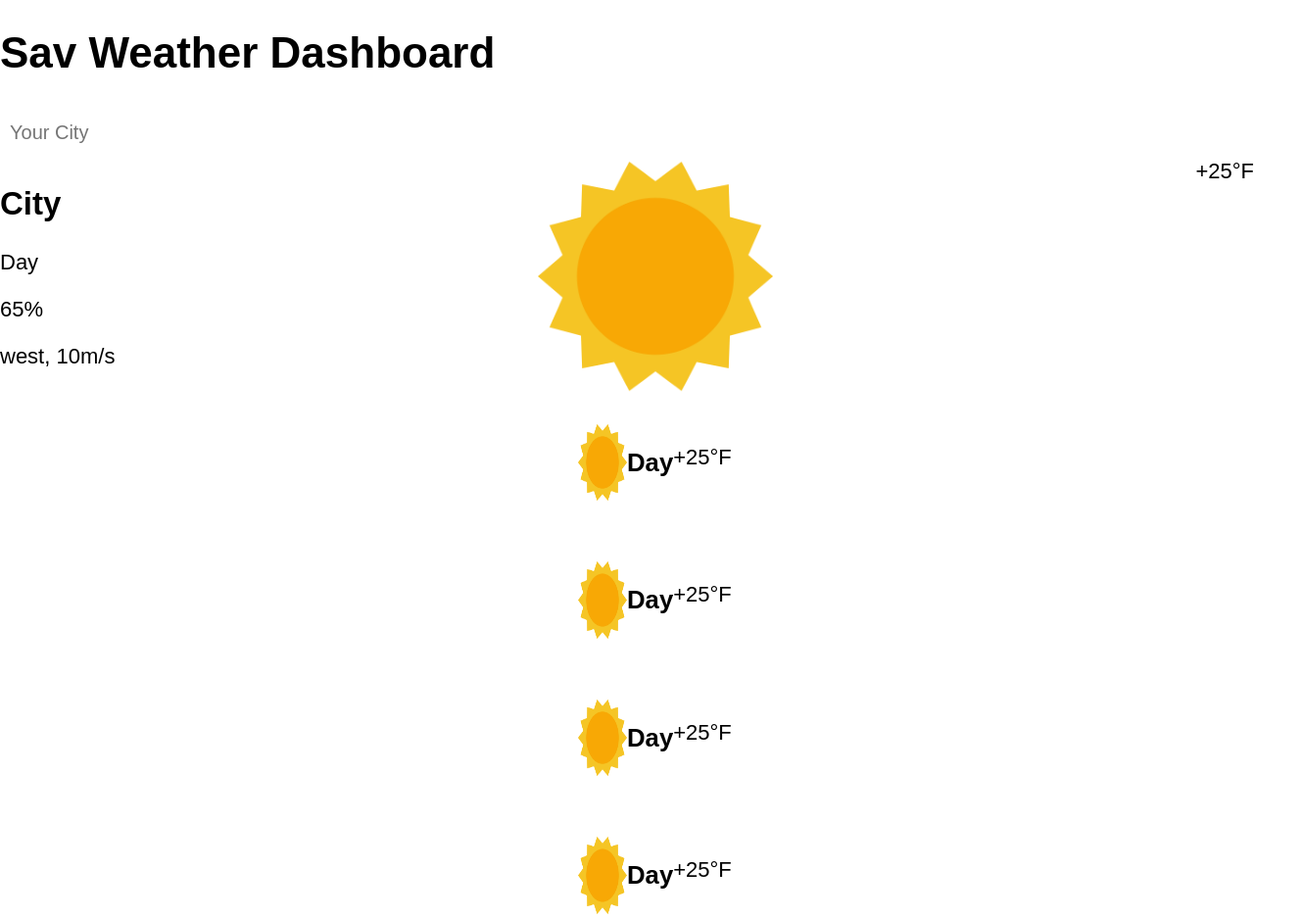
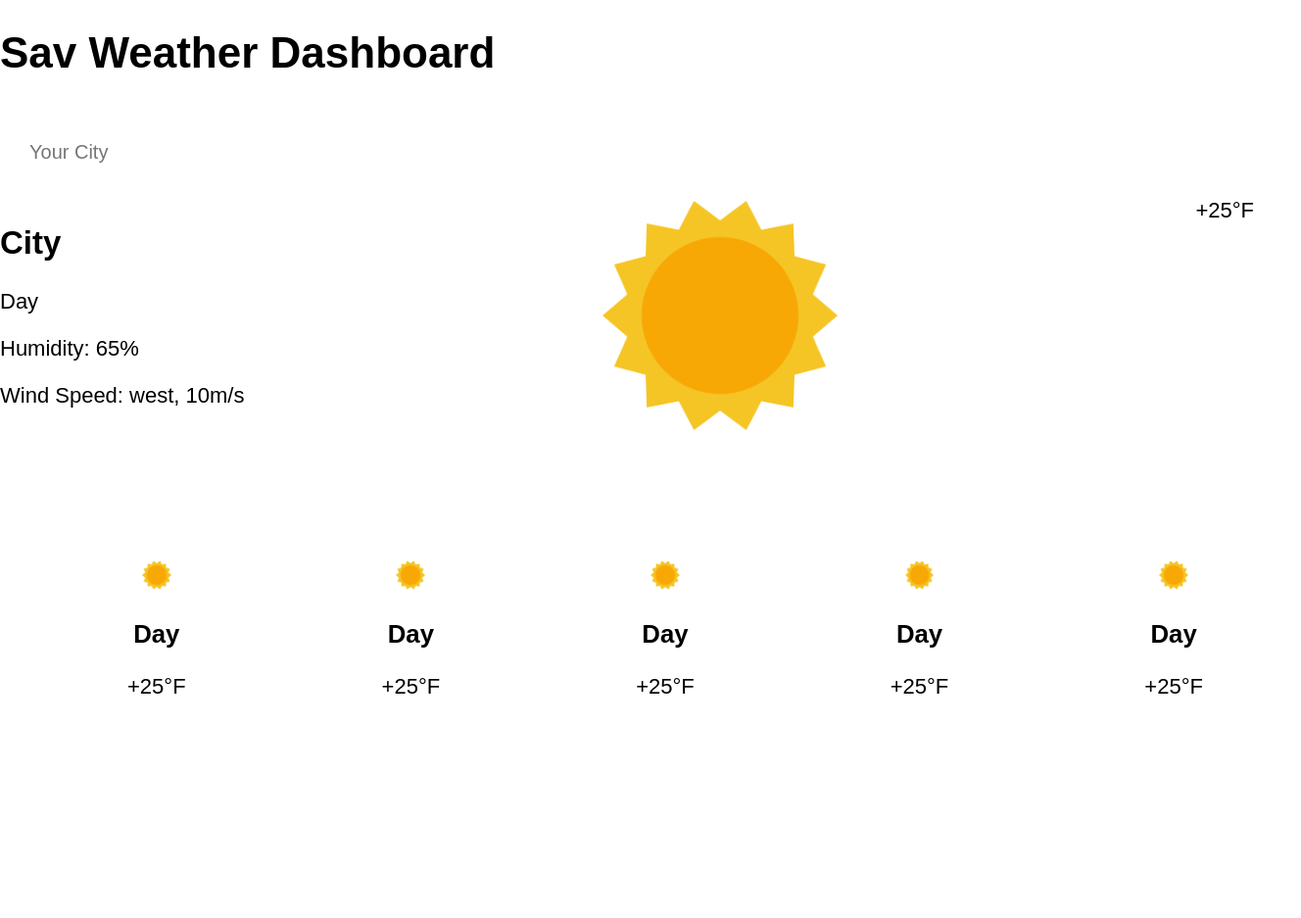
Before and after one commit to Asavage650/sav-weather, a plain HTML site: page index.html in a window 1280 px wide. Shown: the top 937 px of the page at 98% size, 1328 px wide, since content can reach past the window. After the commit the page ends 866 px from the top, so only its background shows below. Drawn offline with Linux system fonts and the light colour scheme.

Commit message:
fixed padding

```diff
--- a/index.html
+++ b/index.html
@@ -17,8 +17,8 @@
                 <h2 class="city">City</h2>
                 <p class="day-of-week">Day</p>
                 <div class="current-weather">
-                    <p class="humidity-indicator"><span class="value">65</span>%</p>
-                    <p class="wind-indicator"><span class="value">west, 10</span>m/s</p>
+                    <p class="humidity-indicator"><span class="value">Humidity: 65</span>%</p>
+                    <p class="wind-indicator"><span class="value">Wind Speed: west, 10</span>m/s</p>
                 </div>
             </div>
             <img src="sunny-day-icon.png" alt="sunny and clear" class="weather-image">
--- a/style.css
+++ b/style.css
@@ -20,6 +20,7 @@ body {
    border: none;
    background-color:rgba(255, 255,255, 0.15) ;
    font-size: 20px;
+   margin: 20px;
 }
 .todays-weather{
     display: flex;
@@ -36,14 +37,18 @@ body {
     height: 30px;
 
 } */
-.forecast-item{
-   margin: auto;
+.forecast{
    width: 100px;
    display: flex;
    text-align: center;
    justify-content: space-between;
    padding: 30px;
 }
+.forecast-item{
+    padding: 100px;
+
+
+}
 
 .weather-icons{
     max-width: 50%;
```
